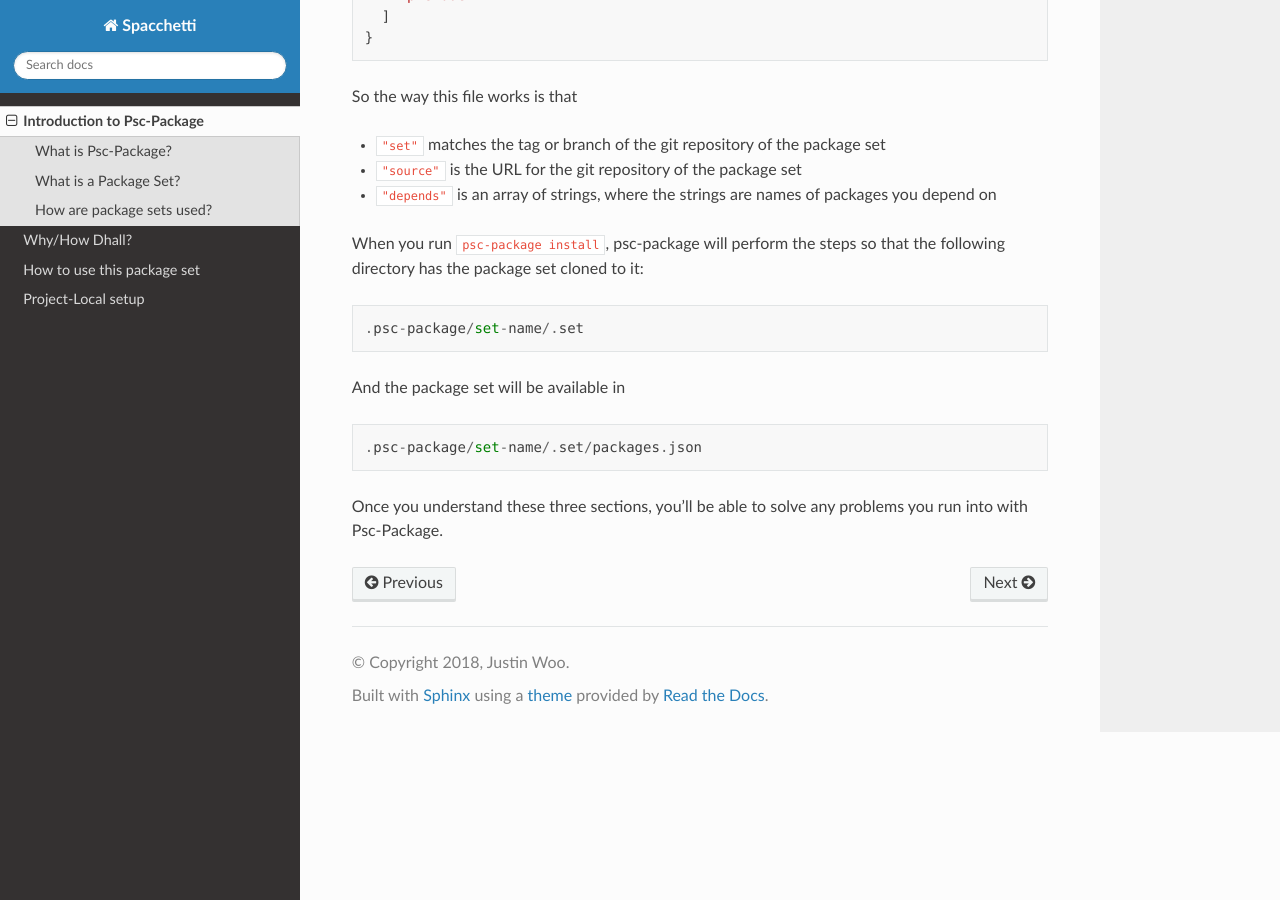
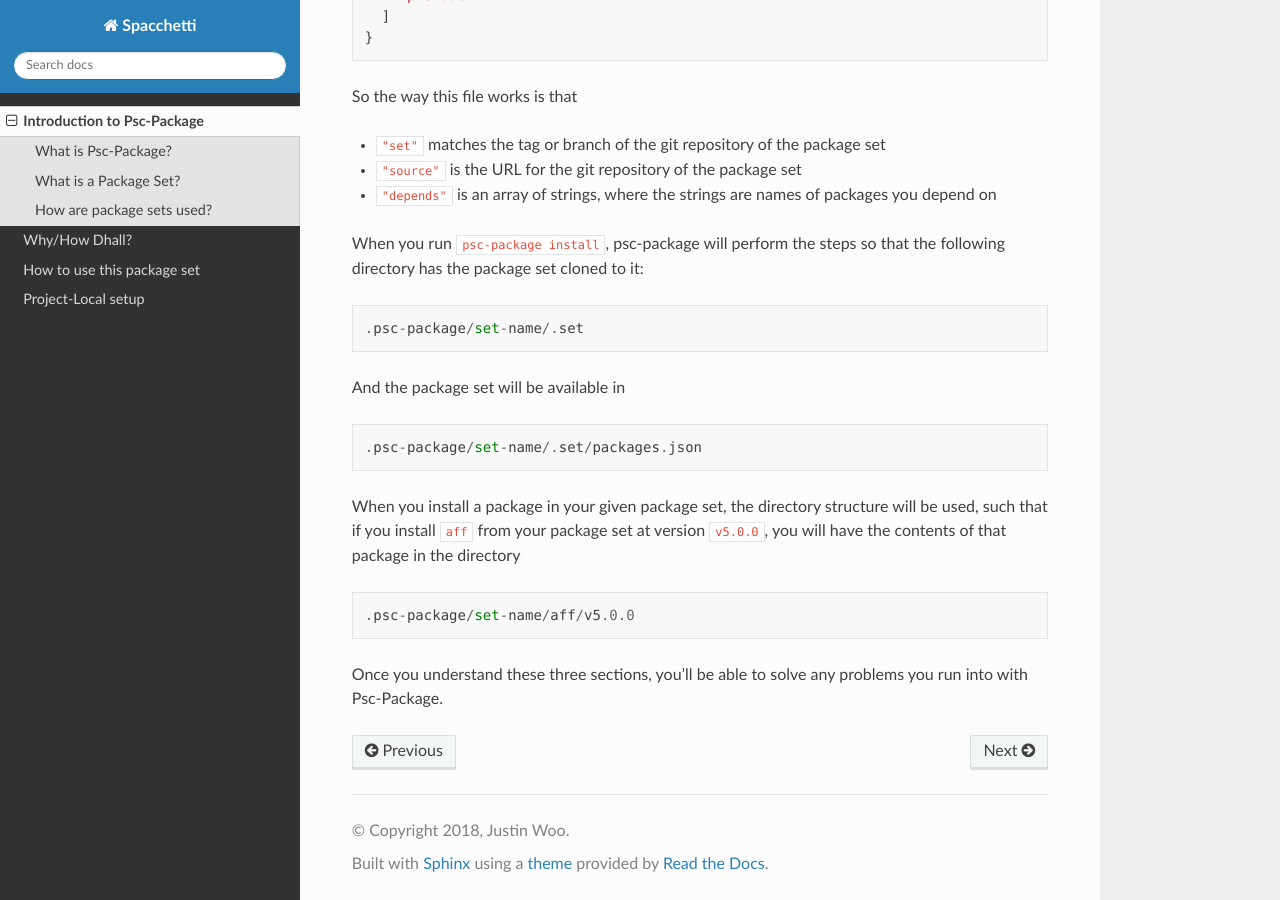
Before and after one commit to spacchetti/spacchetti, a Sphinx documentation site: the page built from docs/intro.md, in a window 1280 px wide and 900 px high, scrolled down 913 px. Built offline with Sphinx 7.4.7 and the Read the Docs theme 2.0.0, drawn with Linux system fonts in a browser that asks for light colours.

Commit message:
add note about where packages get installed
fixes #9

````diff
--- a/docs/intro.md
+++ b/docs/intro.md
@@ -48,4 +48,10 @@ And the package set will be available in
 .psc-package/set-name/.set/packages.json
 ```
 
+When you install a package in your given package set, the directory structure will be used, such that if you install `aff` from your package set at version `v5.0.0`, you will have the contents of that package in the directory
+
+```
+.psc-package/set-name/aff/v5.0.0
+```
+
 Once you understand these three sections, you'll be able to solve any problems you run into with Psc-Package.
````
